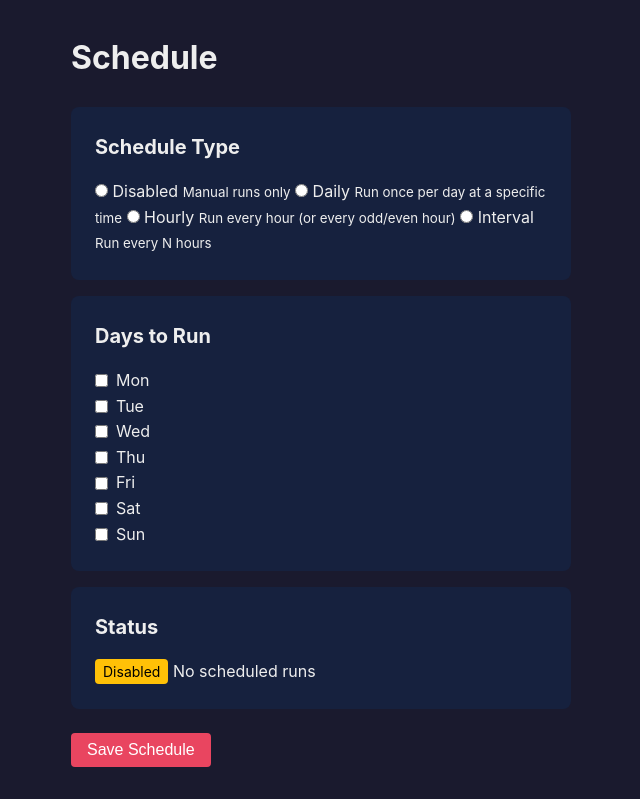
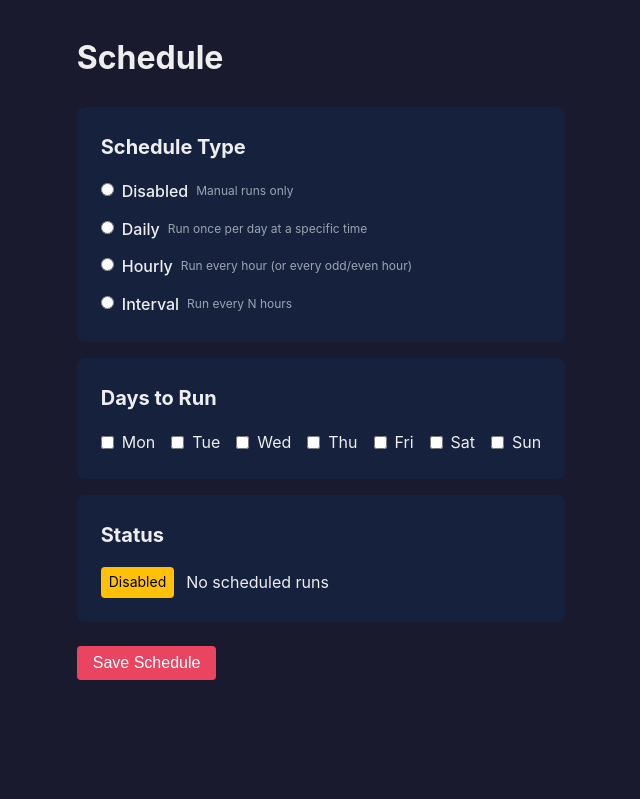
Before and after one commit to richiecoy/afterwatch, a FastAPI app: template app/templates/schedule.html in a window 1280 px wide. Shown: the part 64-863 px from the top of the page, without its empty margins (319-959 px from the left). After the commit the page ends 744 px from the top, so only its background shows below. Run offline with FastAPI, Linux system fonts and the light colour scheme; the template is opened without the code that fills it, so the values that code supplies are empty; parts of the project's set-up code (start-up, migrations or seed data) failed here and were passed over.

Commit message:
Update style.css

```diff
--- a/static/css/style.css
+++ b/static/css/style.css
@@ -433,3 +433,71 @@
     background-color: #ef4444;
     color: white;
 }
+
+
+/* Radio groups */
+.radio-group {
+    display: flex;
+    flex-direction: column;
+    gap: 12px;
+}
+
+.radio-group.horizontal {
+    flex-direction: row;
+    flex-wrap: wrap;
+    gap: 16px;
+}
+
+.radio-label {
+    display: flex;
+    align-items: flex-start;
+    gap: 8px;
+    cursor: pointer;
+}
+
+.radio-label span {
+    font-weight: 500;
+}
+
+.radio-label small {
+    display: block;
+    color: #9ca3af;
+    font-size: 12px;
+    margin-top: 2px;
+}
+
+.radio-label input[type="radio"] {
+    margin-top: 4px;
+}
+
+/* Checkbox groups */
+.checkbox-group {
+    display: flex;
+    flex-direction: column;
+    gap: 8px;
+}
+
+.checkbox-group.horizontal {
+    flex-direction: row;
+    flex-wrap: wrap;
+    gap: 16px;
+}
+
+/* Status info */
+.status-info {
+    display: flex;
+    align-items: center;
+    gap: 12px;
+}
+
+/* Time inputs */
+.time-inputs {
+    display: flex;
+    align-items: center;
+    gap: 8px;
+}
+
+.time-input {
+    width: 60px;
+    text-align: center;
+}
```
